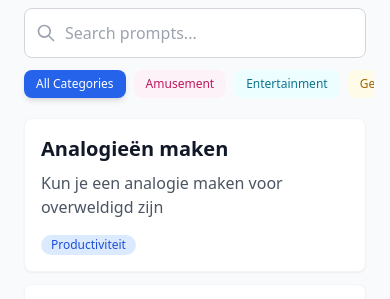
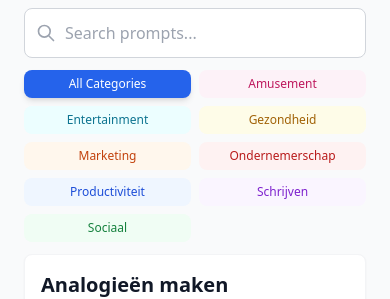
Before and after one commit to ikbenlit/Prompthelper, a React (Vite) app: page / in a window 390 px wide. Shown: the part 128-427 px from the top of the page. Built offline with nearby package versions, Linux system fonts and the light colour scheme; no server answers; sample sign-in values are in the browser's storage.

Commit message:
Adjusted categories for mobile devices

```diff
--- a/src/pages/Home.jsx
+++ b/src/pages/Home.jsx
@@ -121,11 +121,11 @@ export default function Home() {
       </div>
 
       {/* Category Filter */}
-      <div className="mb-4 md:mb-8 -mx-2 sm:-mx-4 px-2 sm:px-4 overflow-x-auto scrollbar-hide">
-        <div className="flex flex-nowrap gap-2 pb-2">
+      <div className="mb-4 md:mb-8">
+        <div className="grid grid-cols-2 sm:flex sm:flex-wrap gap-2">
           <button
             onClick={() => setFilteredSelectedCategory(null)}
-            className={`px-3 md:px-4 py-1.5 md:py-2 text-xs md:text-sm rounded-lg md:rounded-xl whitespace-nowrap transition-all ${
+            className={`w-full sm:w-auto px-3 md:px-4 py-1.5 md:py-2 text-xs md:text-sm rounded-lg md:rounded-xl transition-all ${
               !filteredSelectedCategory
                 ? 'bg-blue-600 text-white shadow-md'
                 : 'bg-gray-100 dark:bg-gray-800 text-gray-700 dark:text-gray-200 hover:bg-gray-200 dark:hover:bg-gray-700'
@@ -140,7 +140,7 @@ export default function Home() {
                 setFilteredSelectedCategory(prev => prev === category ? null : category);
                 setSearchQuery('');
               }}
-              className={`px-3 md:px-4 py-1.5 md:py-2 text-xs md:text-sm rounded-lg md:rounded-xl whitespace-nowrap transition-all ${
+              className={`w-full sm:w-auto px-3 md:px-4 py-1.5 md:py-2 text-xs md:text-sm rounded-lg md:rounded-xl transition-all ${
                 filteredSelectedCategory === category
                   ? `bg-${getCategoryColor(category)}-600 text-white shadow-md`
                   : `bg-${getCategoryColor(category)}-50 dark:bg-${getCategoryColor(category)}-900/10
```
